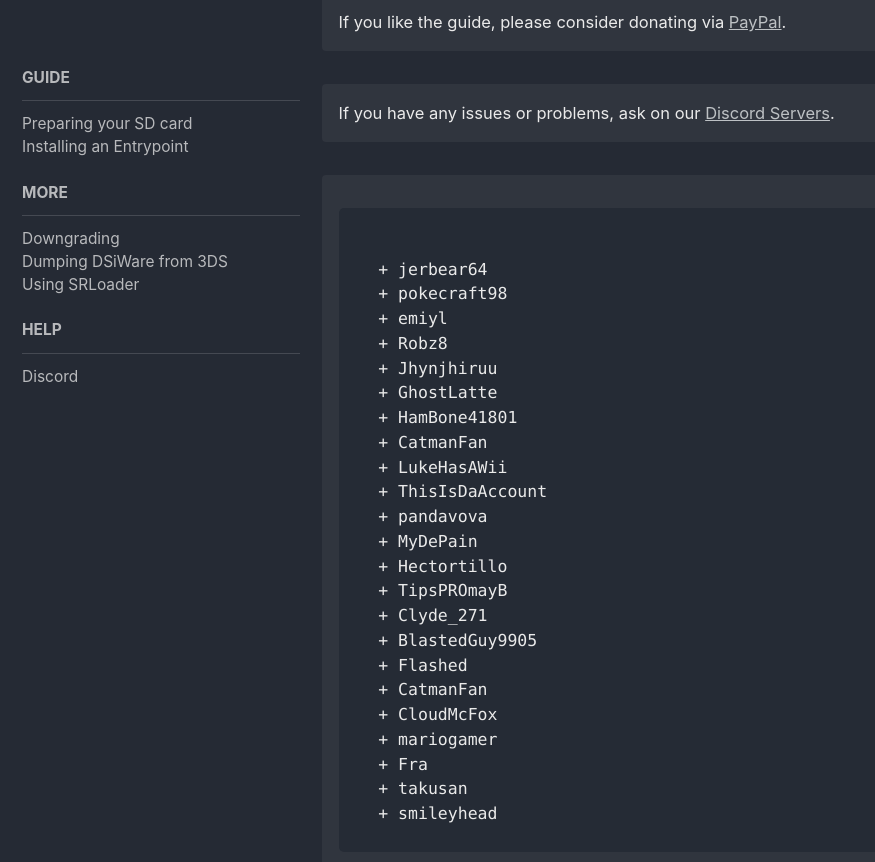
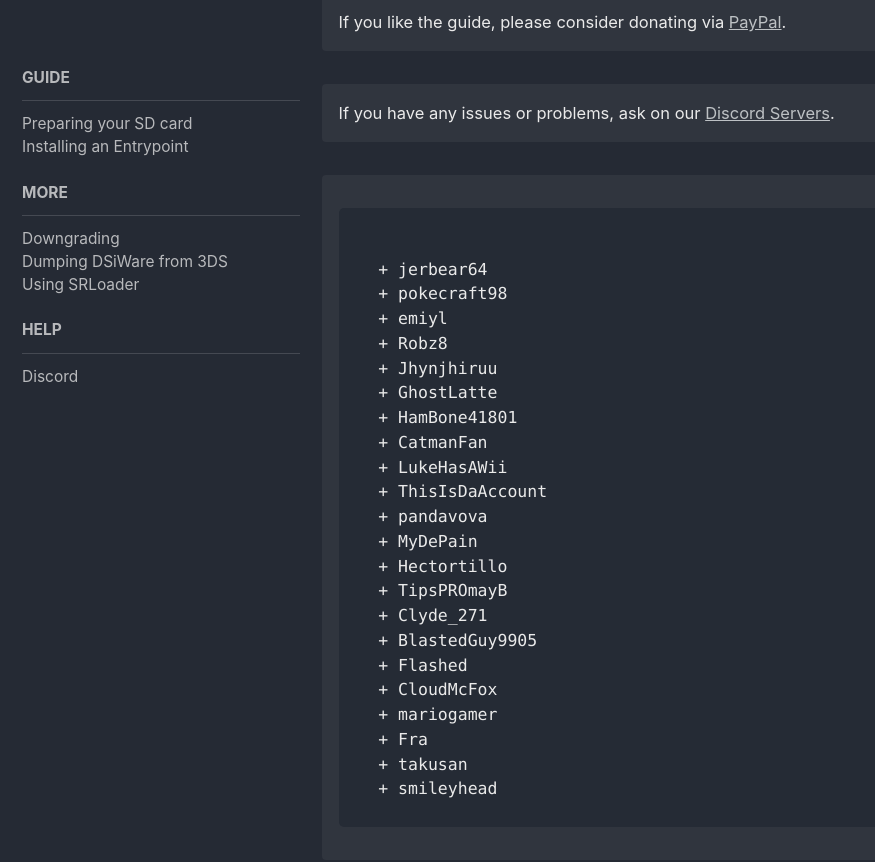
Before and after one commit to emiyl/dsi.cfw.guide-archive, a Jekyll site: the page built from credits.md, in a window 1280 px wide and 900 px high, scrolled down 235 px. Shown: the top 862 px of the window, without its empty margins (0-875 px from the left). Built offline with Jekyll 4.4.1, drawn with Linux system fonts in a browser that asks for light colours; nearby versions of some CDN libraries.

Commit message:
Fix credits

```diff
--- a/credits.md
+++ b/credits.md
@@ -25,7 +25,6 @@ sidebar:
     + Clyde_271
     + BlastedGuy9905
     + Flashed
-    + CatmanFan
     + CloudMcFox
     + mariogamer
     + Fra
```
Also changed, not shown: 2 other files.
